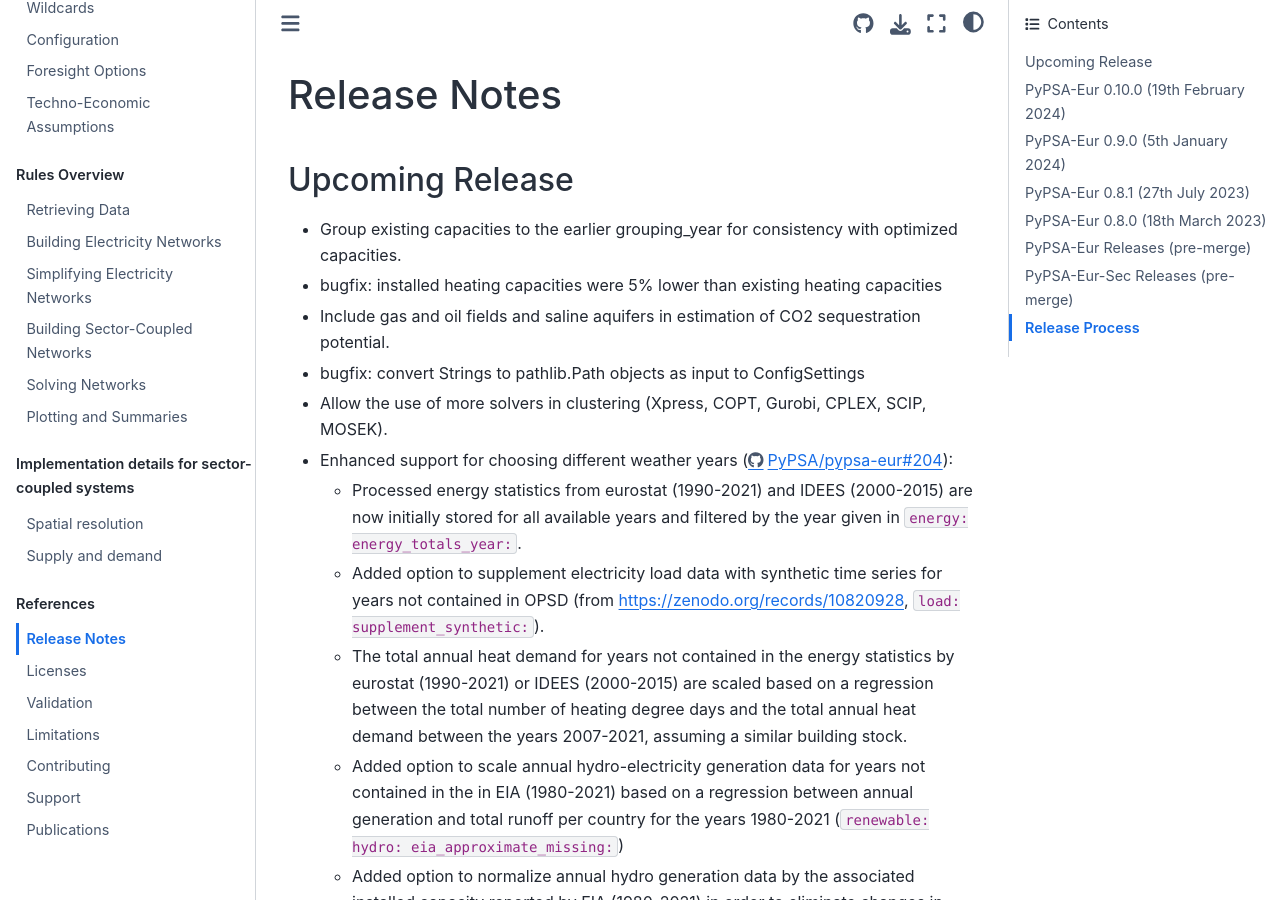
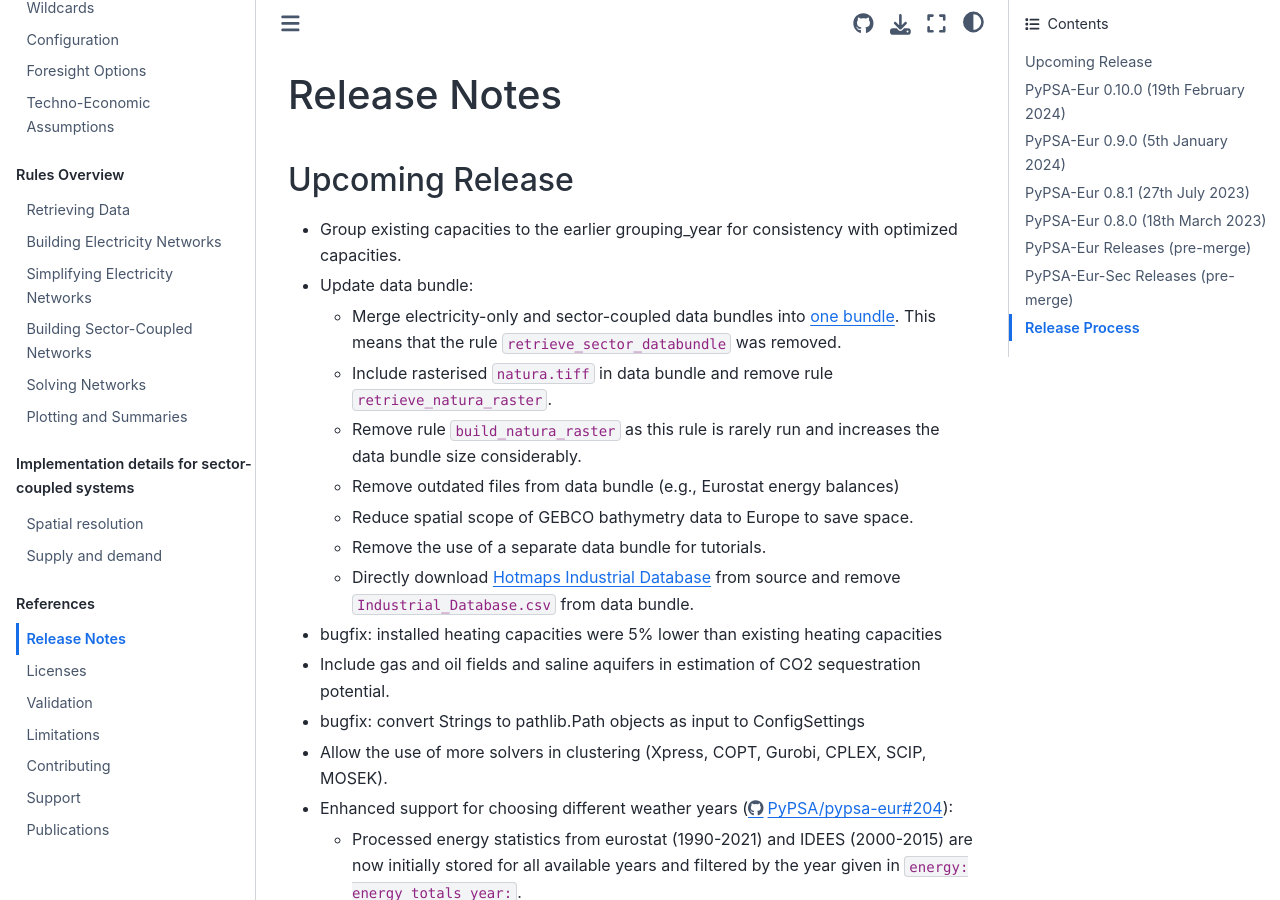
Before and after one commit to open-energy-transition/clean-firm-techs-eu, a Sphinx documentation site: the page built from doc/release_notes.rst, in a window 1280 px wide and 900 px high. Built offline with Sphinx 7.4.7 and the Sphinx Book theme 1.1.4, drawn with Linux system fonts in a browser that asks for light colours.

Commit message:
add release notes [no ci]

```diff
--- a/doc/release_notes.rst
+++ b/doc/release_notes.rst
@@ -10,6 +10,28 @@ Release Notes
 Upcoming Release
 ================
 * Group existing capacities to the earlier grouping_year for consistency with optimized capacities.
+
+* Update data bundle:
+
+  - Merge electricity-only and sector-coupled data bundles into `one bundle
+    <https://zenodo.org/records/10973944>`_. This means that the rule
+    ``retrieve_sector_databundle`` was removed.
+
+  - Include rasterised ``natura.tiff`` in data bundle and remove rule
+    ``retrieve_natura_raster``.
+
+  - Remove rule ``build_natura_raster`` as this rule is rarely run and increases
+    the data bundle size considerably.
+
+  - Remove outdated files from data bundle (e.g., Eurostat energy balances)
+
+  - Reduce spatial scope of GEBCO bathymetry data to Europe to save space.
+
+  - Remove the use of a separate data bundle for tutorials.
+
+  - Directly download `Hotmaps Industrial Database
+    <https://gitlab.com/hotmaps/industrial_sites/industrial_sites_Industrial_Database/-/blob/master/data/Industrial_Database.csv>`__
+    from source and remove ``Industrial_Database.csv`` from data bundle.
 
 * bugfix: installed heating capacities were 5% lower than existing heating capacities
 
```
